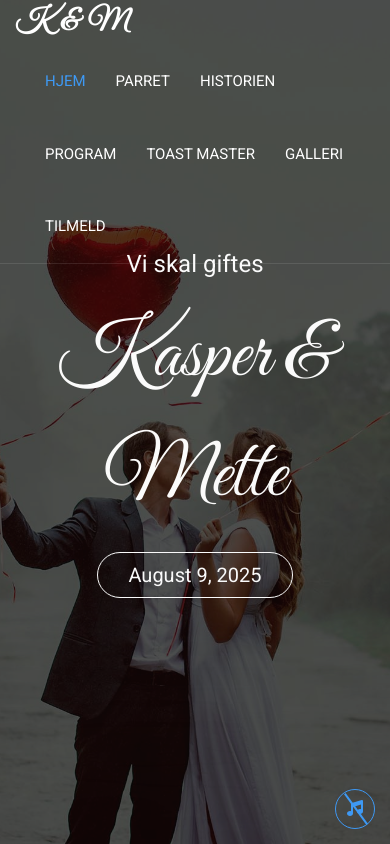
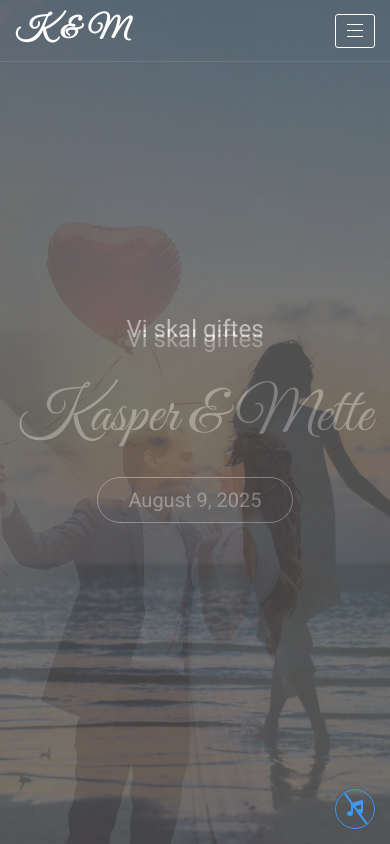
Before and after one commit to Svane20/wedding-site, an Angular app: page / in a window 390 px wide. Built offline with nearby package versions, Linux system fonts and the light colour scheme.

Commit message:
bug/fix-audio Added responsive mobile view for home and header

```diff
--- a/src/libs/header/header.component.html
+++ b/src/libs/header/header.component.html
@@ -1,34 +1,34 @@
-<header class="header">
+<header class="header" [ngClass]="{ 'fixed': isFixed() }">
   <div class="container">
     <div class="row align-items-center justify-content-between">
       <div class="logo">
         <a [routerLink]="['/']">K & M</a>
       </div>
-      <div class="hamburger-btn">
+      <div class="hamburger-btn" (click)="toggleNav()">
         <span></span>
       </div>
-      <div class="nav">
+      <div class="nav" [ngClass]="{ 'open': isNavOpen() }">
         <ul>
           <li>
-            <a [routerLink]="['/']" fragment="home" [class.active]="isActive('home')">Hjem</a>
+            <a [routerLink]="['/']" fragment="home" [class.active]="isActive('home')" (click)="closeNavOnLinkClick()">Hjem</a>
           </li>
           <li>
-            <a [routerLink]="['/']" fragment="couple" [class.active]="isActive('couple')">Parret</a>
+            <a [routerLink]="['/']" fragment="couple" [class.active]="isActive('couple')" (click)="closeNavOnLinkClick()">Parret</a>
           </li>
           <li>
-            <a [routerLink]="['/']">Historien</a>
+            <a [routerLink]="['/']" (click)="closeNavOnLinkClick()">Historien</a>
           </li>
           <li>
-            <a [routerLink]="['/']">Program</a>
+            <a [routerLink]="['/']" (click)="closeNavOnLinkClick()">Program</a>
           </li>
           <li>
-            <a [routerLink]="['/']">Toast Master</a>
+            <a [routerLink]="['/']" (click)="closeNavOnLinkClick()">Toast Master</a>
           </li>
           <li>
-            <a [routerLink]="['/']">Galleri</a>
+            <a [routerLink]="['/']" (click)="closeNavOnLinkClick()">Galleri</a>
           </li>
           <li>
-            <a [routerLink]="['/']">Tilmeld</a>
+            <a [routerLink]="['/']" (click)="closeNavOnLinkClick()">Tilmeld</a>
           </li>
         </ul>
       </div>
--- a/src/libs/header/header.component.scss
+++ b/src/libs/header/header.component.scss
@@ -80,6 +80,9 @@
 
   .nav {
     padding: 0 15px;
+    height: 0;
+    overflow: hidden;
+    transition: height 0.5s ease;
 
     ul {
       list-style: none;
@@ -109,8 +112,53 @@
         }
       }
     }
+
+    &.open {
+      height: 300px;
+    }
   }
 }
 
-.active {
+@media (min-width: 860px) {
+  .header .nav {
+    display: block !important;
+    height: auto !important;
+  }
 }
+
+@media (max-width: 859px) {
+  .header {
+    .logo {
+      padding: 8px 15px;
+    }
+
+    .hamburger-btn {
+      display: flex;
+      margin-right: 15px;
+    }
+
+    .nav {
+      flex: 0 0 100%;
+      max-width: 100%;
+      background-color: #ffffff;
+
+      ul {
+        li {
+          display: block;
+          margin-left: 0;
+
+          a {
+            color: #555555;
+            padding: 10px 0;
+          }
+        }
+      }
+    }
+
+    &.fixed {
+      .nav {
+        border-top: 1px solid #cccccc;
+      }
+    }
+  }
+}
--- a/src/libs/header/header.component.ts
+++ b/src/libs/header/header.component.ts
@@ -1,16 +1,29 @@
-import { Component, OnInit, signal } from '@angular/core';
+import { Component, HostListener, OnInit, signal } from '@angular/core';
 import { NavigationEnd, Router, RouterLink, RouterLinkActive } from '@angular/router';
 import { filter } from 'rxjs';
+import { NgClass } from '@angular/common';
 
 @Component({
   selector: 'app-header',
   standalone: true,
-  imports: [RouterLink, RouterLinkActive],
+  imports: [RouterLink, RouterLinkActive, NgClass],
   templateUrl: './header.component.html',
   styleUrl: './header.component.scss',
 })
 export class HeaderComponent implements OnInit {
+  public isFixed = signal<boolean>(false);
+
+  @HostListener('window:scroll', [])
+  onWindowScroll(): void {
+    if (window.scrollY > 100) {
+      this.isFixed.set(true);
+    } else {
+      this.isFixed.set(false);
+    }
+  }
+
   public activeFragment = signal<string>('home');
+  public isNavOpen = signal<boolean>(false);
 
   constructor(private router: Router) {}
 
@@ -23,7 +36,17 @@ export class HeaderComponent implements OnInit {
     });
   }
 
-  isActive(fragment: string): boolean {
+  public isActive(fragment: string): boolean {
     return this.activeFragment() === fragment;
   }
+
+  public toggleNav(): void {
+    this.isNavOpen.update(open => !open);
+  }
+
+  public closeNavOnLinkClick(): void {
+    if (window.innerWidth < 768) {
+      this.isNavOpen.set(false);
+    }
+  }
 }
--- a/src/libs/home/home.component.scss
+++ b/src/libs/home/home.component.scss
@@ -113,3 +113,9 @@
     transform: translateY(0px);
   }
 }
+
+@media (max-width: 859px) {
+  .home-section .home-content h1 {
+    font-size: 60px;
+  }
+}
```
